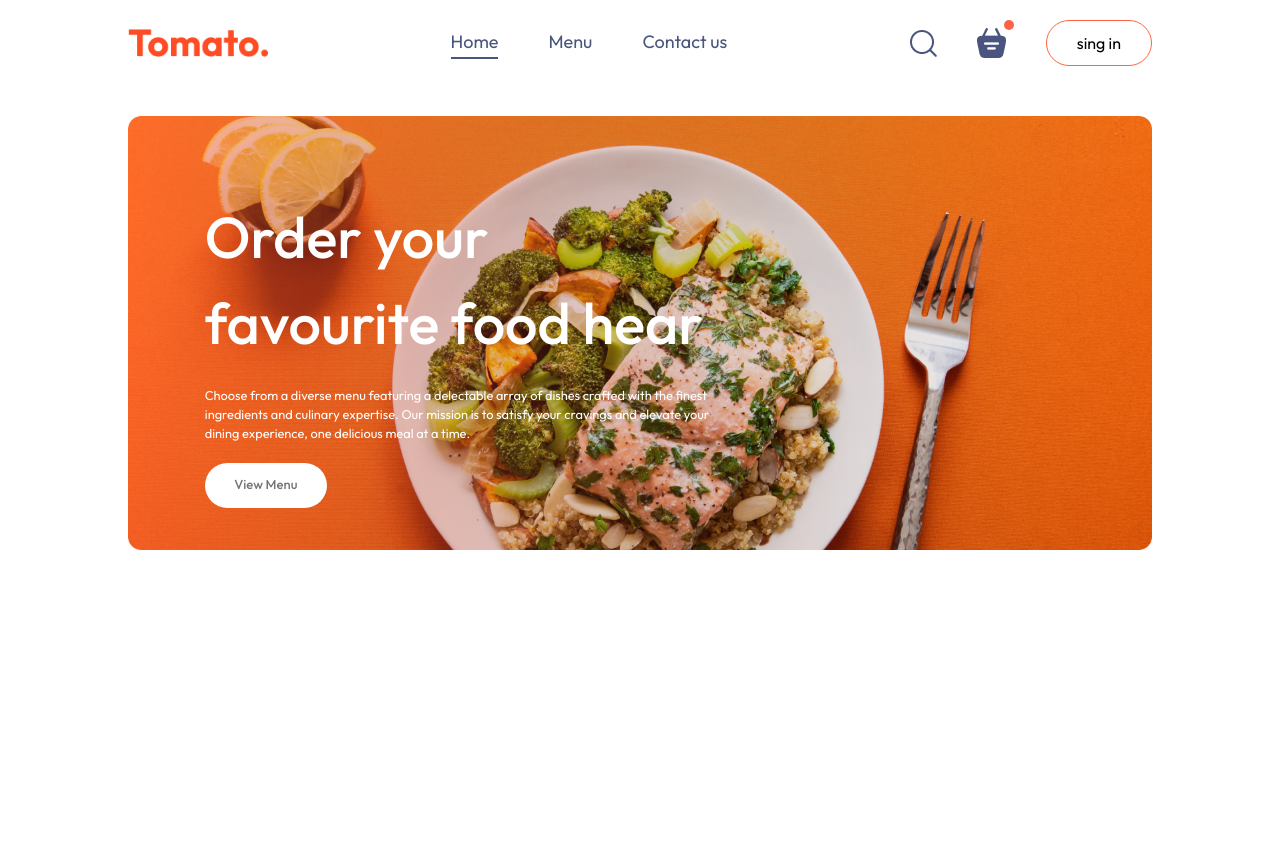
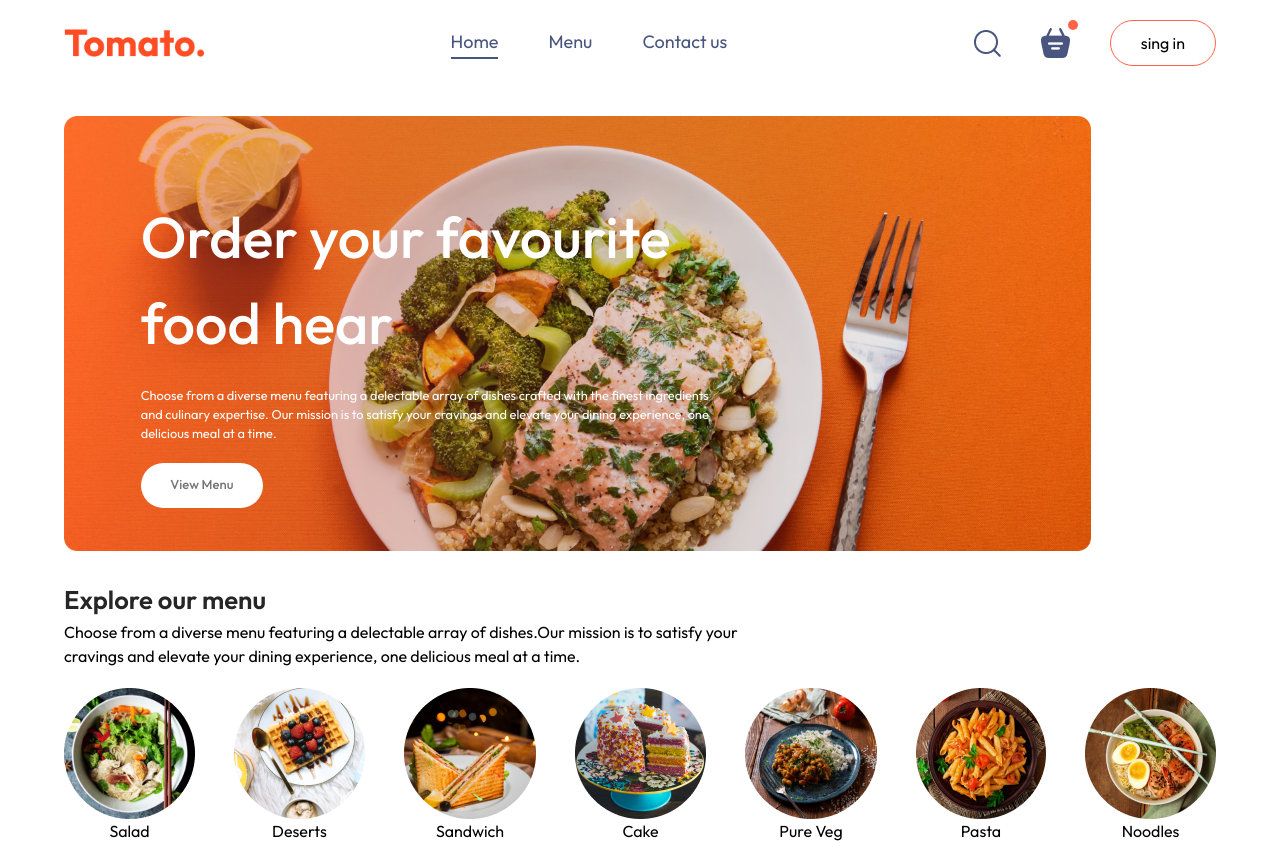
Before and after one commit to Dhartisavaliya14/food-delivery, a React (Vite) app in the folder delivery/: page / in a window 1280 px wide. Before the commit the page ends 800 px from the top, so only its background shows below. Built offline with nearby package versions, Linux system fonts and the light colour scheme.

Commit message:
Add explore menu

```diff
--- a/delivery/src/assets/assets.js
+++ b/delivery/src/assets/assets.js
@@ -87,10 +87,10 @@
         menu_name: "Salad",
         menu_image: menu_1
     },
-    {
-        menu_name: "Rolls",
-        menu_image: menu_2
-    },
+    // {
+    //     menu_name: "Rolls",
+    //     menu_image: menu_2
+    // },
     {
         menu_name: "Deserts",
         menu_image: menu_3
--- /dev/null
+++ b/delivery/src/components/ExploreMenu/ExploreMenu.css
@@ -0,0 +1,27 @@
+.explore-menu {
+    display: flex;
+    flex-direction: column;
+    gap: 20;
+}
+
+.explore-menu h1 {
+    color: #262626;
+    font-size: max(2.0vw, 20px);
+    font-weight: 600;
+}
+
+.explore-menu-text {
+    max-width: 60%;
+    columns: #808080;
+}
+
+.explore-menu-list {
+    display: flex;
+    justify-content: space-between;
+    align-items: center;
+    gap: 30;
+    text-align: center;
+    margin: 20px 0px;
+
+
+}
--- /dev/null
+++ b/delivery/src/components/ExploreMenu/ExploreMenu.jsx
@@ -0,0 +1,24 @@
+import React from 'react'
+import './ExploreMenu.css'
+import { menu_list } from '../../assets/assets'
+
+const ExploreMenu = () => {
+    return (
+        <div className='explore-menu' id='explore-menu'>
+            <h1>Explore our menu</h1>
+            <p className='explore-menu-text'>Choose from a diverse menu featuring a delectable array of dishes.Our mission is to satisfy your cravings and elevate your dining experience, one delicious meal at a time. </p>
+            <div className='explore-menu-list'>
+                {menu_list.map((item, index) => {
+                    return (
+                        <div className='explore-menu-list-item'>
+                            <img src={item.menu_image} alt="" />
+                            <p>{item.menu_name}</p>
+                        </div>
+                    )
+                })}
+            </div>
+        </div>
+    )
+}
+
+export default ExploreMenu
--- a/delivery/src/index.css
+++ b/delivery/src/index.css
@@ -21,7 +21,7 @@
 }
 
 .app {
-  width: 80%;
+  width: 90%;
   margin: auto;
 }
 
--- a/delivery/src/pages/Home/Home.jsx
+++ b/delivery/src/pages/Home/Home.jsx
@@ -1,11 +1,13 @@
 import React from 'react'
 import './Home.css'
 import Header from '../../components/Header/Header'
+import ExploreMenu from '../../components/ExploreMenu/ExploreMenu'
 
 const Home = () => {
     return (
         <div>
             <Header />
+            <ExploreMenu />
         </div>
     )
 }
```
